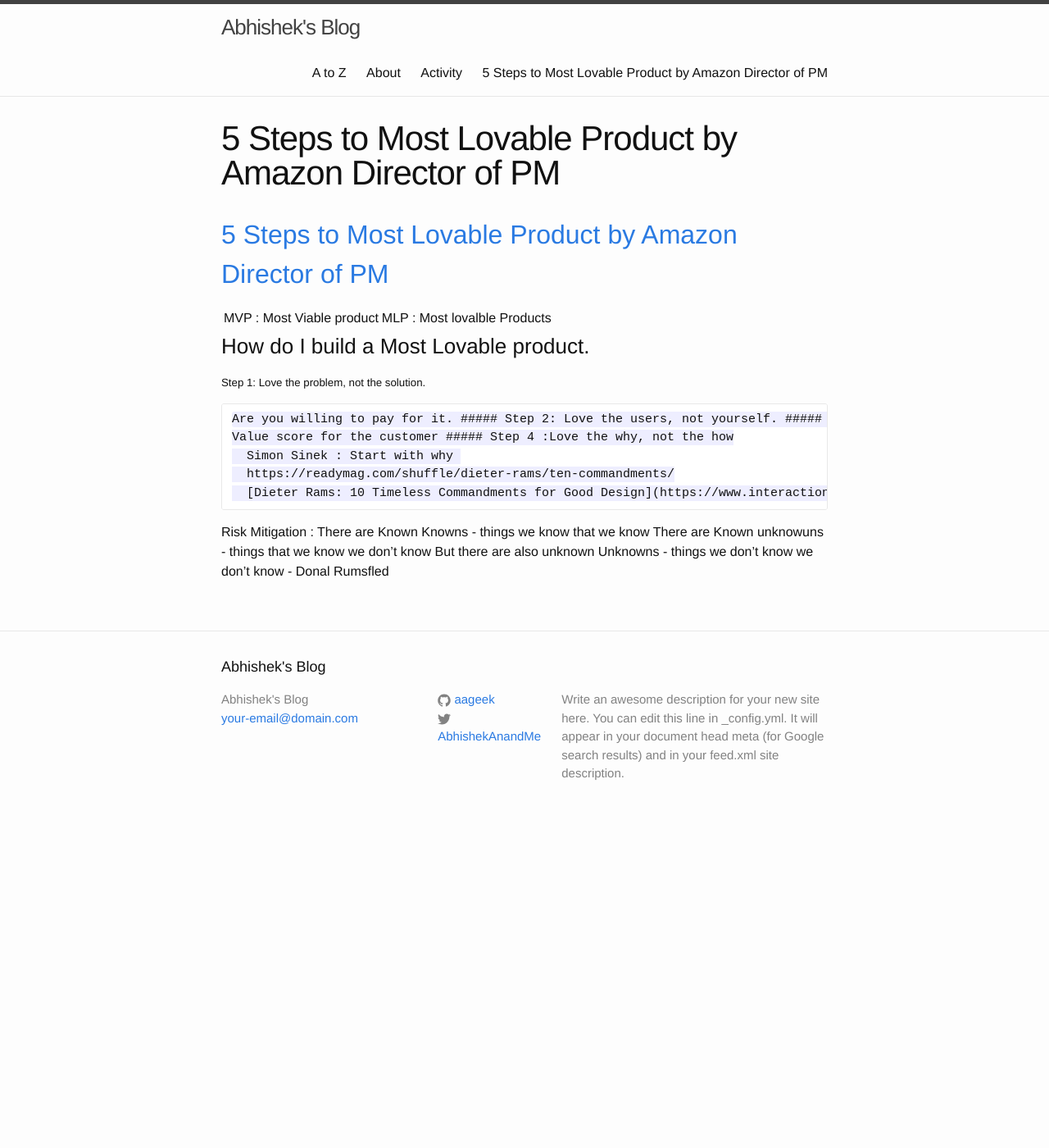
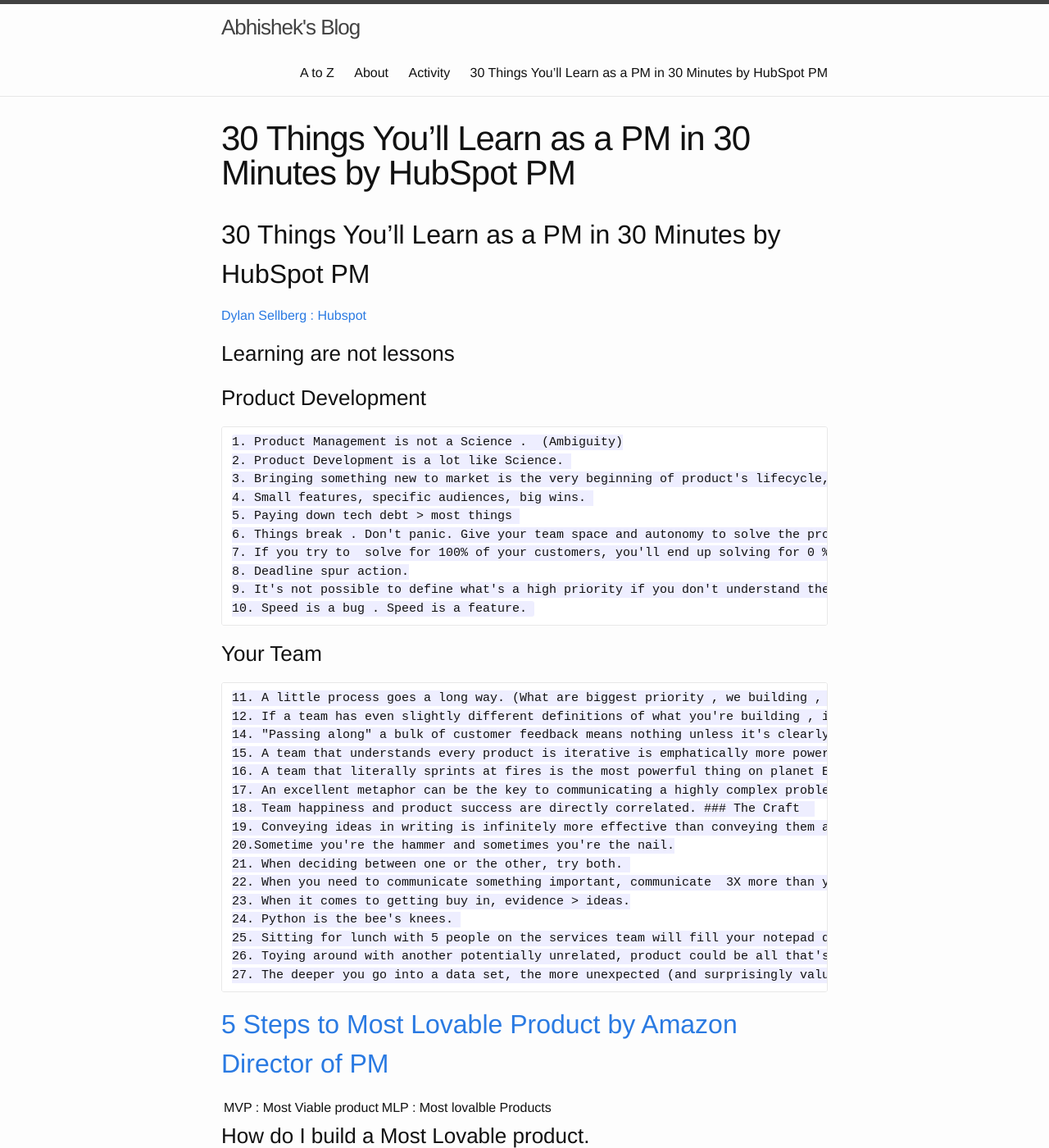
Before and after one commit to aageek/aageek.github.io, a Jekyll site: the page built from pm.md, in a window 1280 px wide and 1400 px high. Shown: the whole window at 82% size. Built offline with Jekyll 4.4.1, drawn with Linux system fonts in a browser that asks for light colours; our own code applies the rules of GitHub Pages for plain Markdown files; some of the changed text lies outside the part shown.

Commit message:
Update pm.md

```diff
--- a/pm.md
+++ b/pm.md
@@ -1,3 +1,39 @@
+## 30 Things You'll Learn as a PM in 30 Minutes by HubSpot PM
+
+[Dylan Sellberg  : Hubspot](https://www.youtube.com/watch?v=52ChZRinTiI)
+###  Learning are not lessons
+### Product Development
+    1. Product Management is not a Science .  (Ambiguity)
+    2. Product Development is a lot like Science.
+    3. Bringing something new to market is the very beginning of product's lifecycle, not the end.
+    4. Small features, specific audiences, big wins.
+    5. Paying down tech debt > most things
+    6. Things break . Don't panic. Give your team space and autonomy to solve the problem . Provide air cover if possible .
+    7. If you try to  solve for 100% of your customers, you'll end up solving for 0 %
+    8. Deadline spur action.
+    9. It's not possible to define what's a high priority if you don't understand the low priorities.
+    10. Speed is a bug . Speed is a feature.
+
+### Your Team
+    11. A little process goes a long way. (What are biggest priority , we building , we ignoring )
+    12. If a team has even slightly different definitions of what you're building , it's nearly impossible to get 13. shit done . (Define what and why )
+    14. "Passing along" a bulk of customer feedback means nothing unless it's clearly synthesized/ bucketed and tied to potential solutions.  (impact for customer)
+    15. A team that understands every product is iterative is emphatically more powerful than one working towards as "end" game.  (There is no perfect Software).
+    16. A team that literally sprints at fires is the most powerful thing on planet Earth.
+    17. An excellent metaphor can be the key to communicating a highly complex problem .
+    18. Team happiness and product success are directly correlated.
+### The Craft
+    19. Conveying ideas in writing is infinitely more effective than conveying them across sporadic conversations for both the conveyor and the consumer. Write stuff down .  (Write and make it public)
+    20.Sometime you're the hammer and sometimes you're the nail.
+    21. When deciding between one or the other, try both.
+    22. When you need to communicate something important, communicate  3X more than you need to . Then do it again . When you think people have finally gotten your message communicate more.
+    23. When it comes to getting buy in, evidence > ideas.
+    24. Python is the bee's knees.
+    25. Sitting for lunch with 5 people on the services team will fill your notepad quicker than 10 customer calls .
+    26. Toying around with another potentially unrelated, product could be all that's standing between you and a breakthrough idea for your own product .
+    27. The deeper you go into a data set, the more unexpected (and surprisingly valuable ) things you'll learn .
+############################################################################################
+
 ## [5 Steps to Most Lovable Product by Amazon Director of PM](https://www.youtube.com/watch?v=JqTbn8iMfes)
 
 MVP  : Most Viable product  | MLP : Most lovalble Products
@@ -19,3 +55,4 @@
   There are Known unknowuns  - things that we know we don't know
   But there are also unknown Unknowns - things we don't know we don't know
           - Donal Rumsfled
+############################################################################################
```
